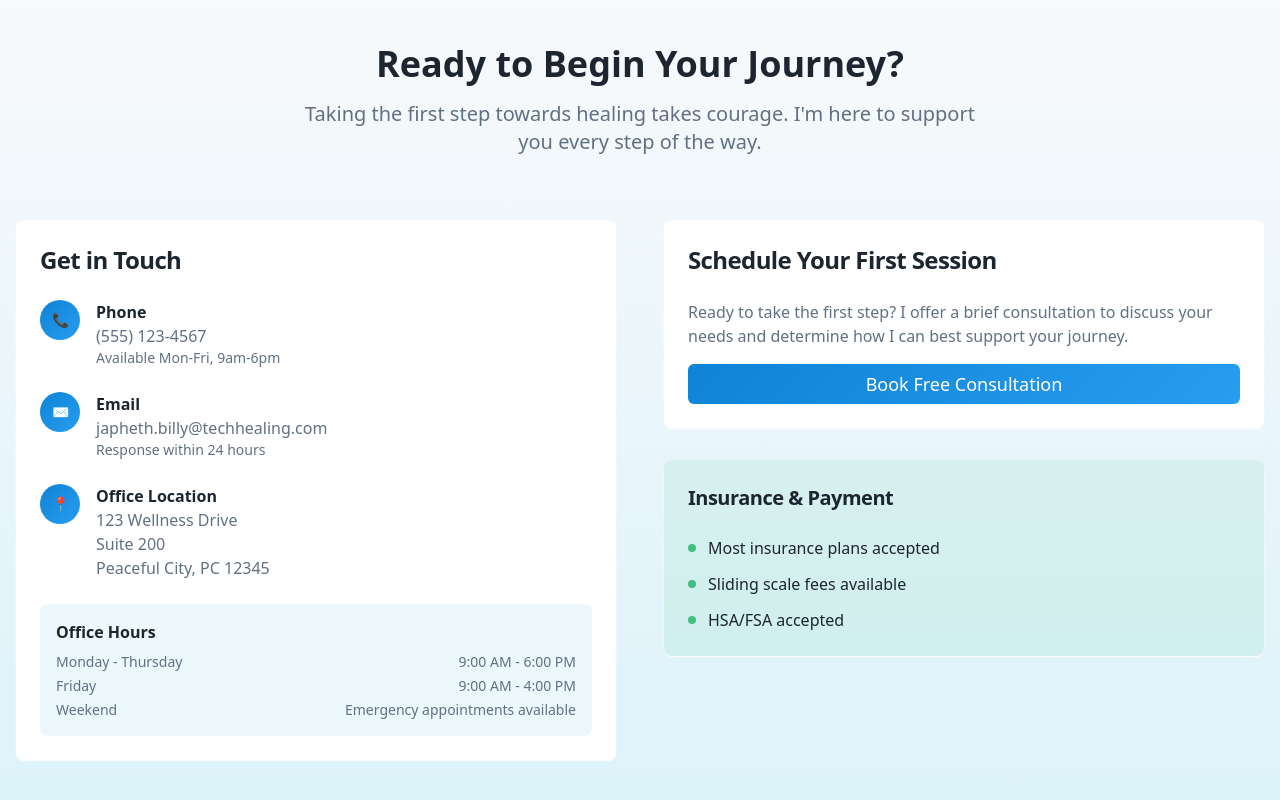
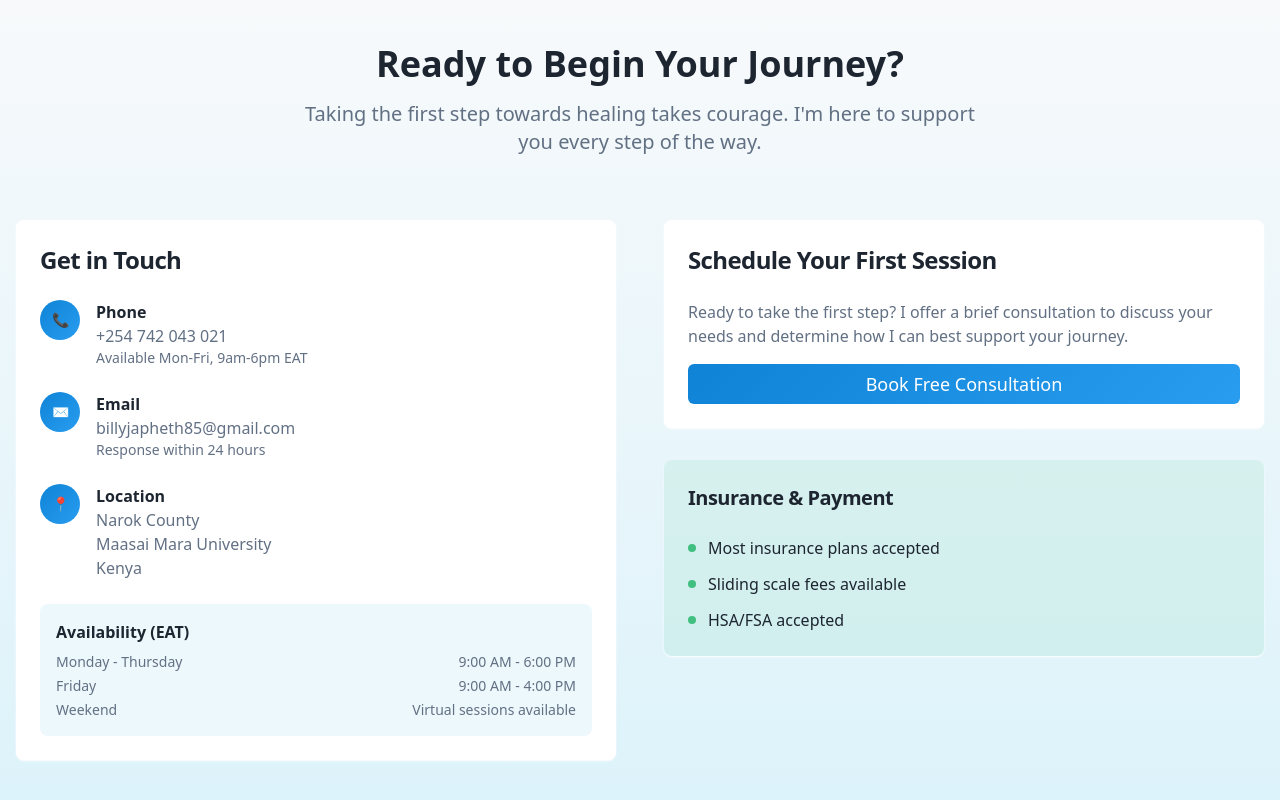
Before and after one commit to Jeff123315/guide-and-grow-web, a React (Vite) app: page / in a window 1280 px wide. Shown: the part 2497-3297 px from the top of the page. Built offline with nearby package versions, Linux system fonts and the light colour scheme; the HTML template or start-up script is replaced by a standard one.

Commit message:
Update contact information

```diff
--- a/src/components/Contact.tsx
+++ b/src/components/Contact.tsx
@@ -27,8 +27,8 @@ const Contact = () => {
                   </div>
                   <div>
                     <h4 className="font-semibold text-foreground">Phone</h4>
-                    <p className="text-muted-foreground">(555) 123-4567</p>
-                    <p className="text-sm text-muted-foreground">Available Mon-Fri, 9am-6pm</p>
+                    <p className="text-muted-foreground">+254 742 043 021</p>
+                    <p className="text-sm text-muted-foreground">Available Mon-Fri, 9am-6pm EAT</p>
                   </div>
                 </div>
 
@@ -38,7 +38,7 @@ const Contact = () => {
                   </div>
                   <div>
                     <h4 className="font-semibold text-foreground">Email</h4>
-                    <p className="text-muted-foreground">japheth.billy@techhealing.com</p>
+                    <p className="text-muted-foreground">billyjapheth85@gmail.com</p>
                     <p className="text-sm text-muted-foreground">Response within 24 hours</p>
                   </div>
                 </div>
@@ -48,13 +48,13 @@ const Contact = () => {
                     <span className="text-white text-sm">📍</span>
                   </div>
                   <div>
-                    <h4 className="font-semibold text-foreground">Office Location</h4>
-                    <p className="text-muted-foreground">123 Wellness Drive<br />Suite 200<br />Peaceful City, PC 12345</p>
+                    <h4 className="font-semibold text-foreground">Location</h4>
+                    <p className="text-muted-foreground">Narok County<br />Maasai Mara University<br />Kenya</p>
                   </div>
                 </div>
 
                 <div className="bg-accent/50 rounded-lg p-4 mt-6">
-                  <h4 className="font-semibold text-foreground mb-2">Office Hours</h4>
+                  <h4 className="font-semibold text-foreground mb-2">Availability (EAT)</h4>
                   <div className="space-y-1 text-sm text-muted-foreground">
                     <div className="flex justify-between">
                       <span>Monday - Thursday</span>
@@ -66,7 +66,7 @@ const Contact = () => {
                     </div>
                     <div className="flex justify-between">
                       <span>Weekend</span>
-                      <span>Emergency appointments available</span>
+                      <span>Virtual sessions available</span>
                     </div>
                   </div>
                 </div>
```
